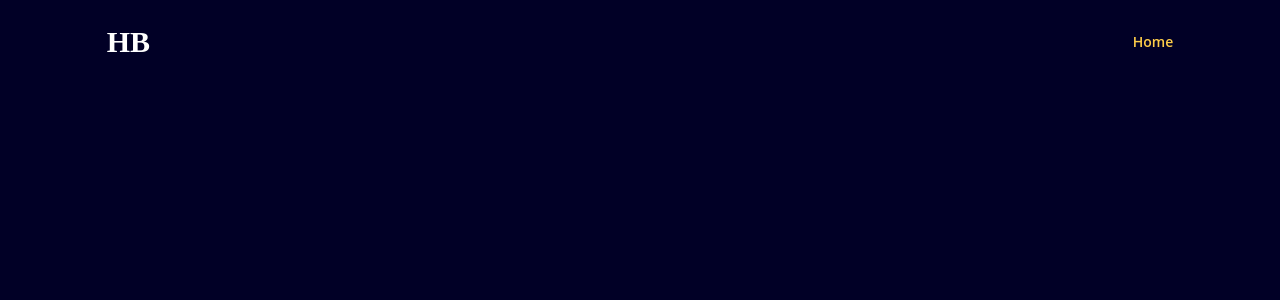
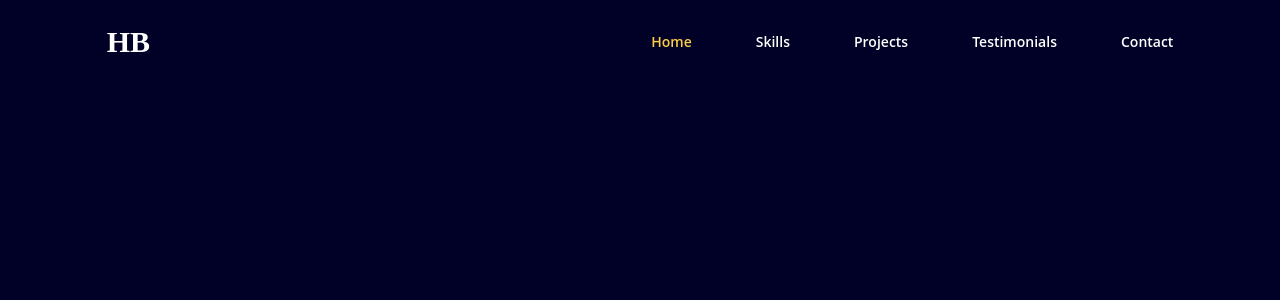
Before and after one commit to Cphasanulbanna/portfolio, a React (Vite) app: page / in a window 1280 px wide. Shown: the top 300 px of the page. Built offline with nearby package versions, Linux system fonts and the light colour scheme.

Commit message:
handlescroll function created

```diff
--- a/src/App.jsx
+++ b/src/App.jsx
@@ -1,13 +1,25 @@
-import React, { useState } from "react";
+import React, { useEffect, useState } from "react";
 import useMediaQuery from "./hooks/useMediaQuery";
 import Navbar from "./components/Navbar";
 
 export const App = () => {
     const [selectedPage, setSelectedPage] = useState("home");
+    const [isTopOfPage, setIsTopOfPage] = useState(true);
     const isAboveMediumScreens = useMediaQuery("(min-width: 1060px)");
+
+    useEffect(() => {
+        const handleScroll = () => {
+            if (window.scrollY === 0) setIsTopOfPage(true);
+            if (window.scrollY !== 0) setIsTopOfPage(false);
+        };
+        window.addEventListener("scroll", handleScroll);
+
+        return () => window.removeEventListener("scroll", handleScroll);
+    });
     return (
         <div className="app bg-deep-blue">
             <Navbar
+                isTopOfPage={isTopOfPage}
                 selectedPage={selectedPage}
                 setSelectedPage={setSelectedPage}
             />
--- a/src/components/Navbar.jsx
+++ b/src/components/Navbar.jsx
@@ -1,6 +1,8 @@
 import React, { useState } from "react";
+
+import AnchorLink from "react-anchor-link-smooth-scroll";
+
 import useMediaQuery from "../hooks/useMediaQuery";
-import AnchorLink from "react-anchor-link-smooth-scroll";
 
 const Link = ({ page, selectedPage, setSelectedPage }) => {
     const loweCasePage = page?.toLowerCase();
@@ -17,11 +19,13 @@ const Link = ({ page, selectedPage, setSelectedPage }) => {
     );
 };
 
-const Navbar = ({ selectedPage, setSelectedPage }) => {
+const Navbar = ({ isTopOfPage, selectedPage, setSelectedPage }) => {
     const [isMenuToggled, setIsMenuToggled] = useState(false);
     const isAboveSmallScreens = useMediaQuery("(min-width: 768px)");
+    const navbarBackground = isTopOfPage ? "" : "bg-red";
+
     return (
-        <nav className={`z-40 w-full fixed top-0 py-6 `}>
+        <nav className={`${navbarBackground} z-40 w-full fixed top-0 py-6 `}>
             <div className="flex items-center justify-between mx-auto w-5/6">
                 <h4 className="font-playfair text-3xl font-bold">HB</h4>
 
@@ -33,9 +37,81 @@ const Navbar = ({ selectedPage, setSelectedPage }) => {
                             selectedPage={selectedPage}
                             setSelectedPage={setSelectedPage}
                         />
+                        <Link
+                            page="Skills"
+                            selectedPage={selectedPage}
+                            setSelectedPage={setSelectedPage}
+                        />
+                        <Link
+                            page="Projects"
+                            selectedPage={selectedPage}
+                            setSelectedPage={setSelectedPage}
+                        />
+                        <Link
+                            page="Testimonials"
+                            selectedPage={selectedPage}
+                            setSelectedPage={setSelectedPage}
+                        />
+                        <Link
+                            page="Contact"
+                            selectedPage={selectedPage}
+                            setSelectedPage={setSelectedPage}
+                        />
                     </div>
                 ) : (
-                    <div></div>
+                    <button
+                        onClick={() => setIsMenuToggled(!isMenuToggled)}
+                        className="rounded-full bg-red p-2"
+                    >
+                        <img
+                            src="../assets/menu-icon.svg"
+                            alt="menu-icon"
+                        />
+                    </button>
+                )}
+
+                {/* MOBILE MENU */}
+                {!isAboveSmallScreens && isMenuToggled && (
+                    <div className="fixed right-0 bottom-0 h-full bg-blue w-[300px]">
+                        {/* CLOSE ICON */}
+                        <div className="flex justify-end p-12">
+                            <button onClick={() => setIsMenuToggled(!isMenuToggled)}>
+                                <img
+                                    src="../assets/close-icon.svg"
+                                    alt="close-icon"
+                                />
+                            </button>
+                        </div>
+
+                        {/* MENU ITEMS  */}
+                        <div className="flex flex-col gap-10 ml-[33%] text-2xl text-deep-blue">
+                            <Link
+                                page="Home"
+                                selectedPage={selectedPage}
+                                setSelectedPage={setSelectedPage}
+                            />
+                            <Link
+                                page="Skills"
+                                selectedPage={selectedPage}
+                                setSelectedPage={setSelectedPage}
+                            />
+                            <Link
+                                page="Projects"
+                                selectedPage={selectedPage}
+                                setSelectedPage={setSelectedPage}
+                            />
+                            <Link
+                                page="Testimonials"
+                                selectedPage={selectedPage}
+                                setSelectedPage={setSelectedPage}
+                            />
+                            <Link
+                                page="Contact"
+                                selectedPage={selectedPage}
+                                setSelectedPage={setSelectedPage}
+                            />
+                        </div>
+                    </div>
                 )}
             </div>
         </nav>
--- a/src/hooks/useMediaQuery.jsx
+++ b/src/hooks/useMediaQuery.jsx
@@ -10,7 +10,7 @@ const useMediaQuery = (query) => {
         }
         const listener = () => setMatches(media.matches);
         window.addEventListener("resize", listener);
-        return window.removeEventListener("resize", listener);
+        return () => window.removeEventListener("resize", listener);
     }, [matches, query]);
     return matches;
 };
```
